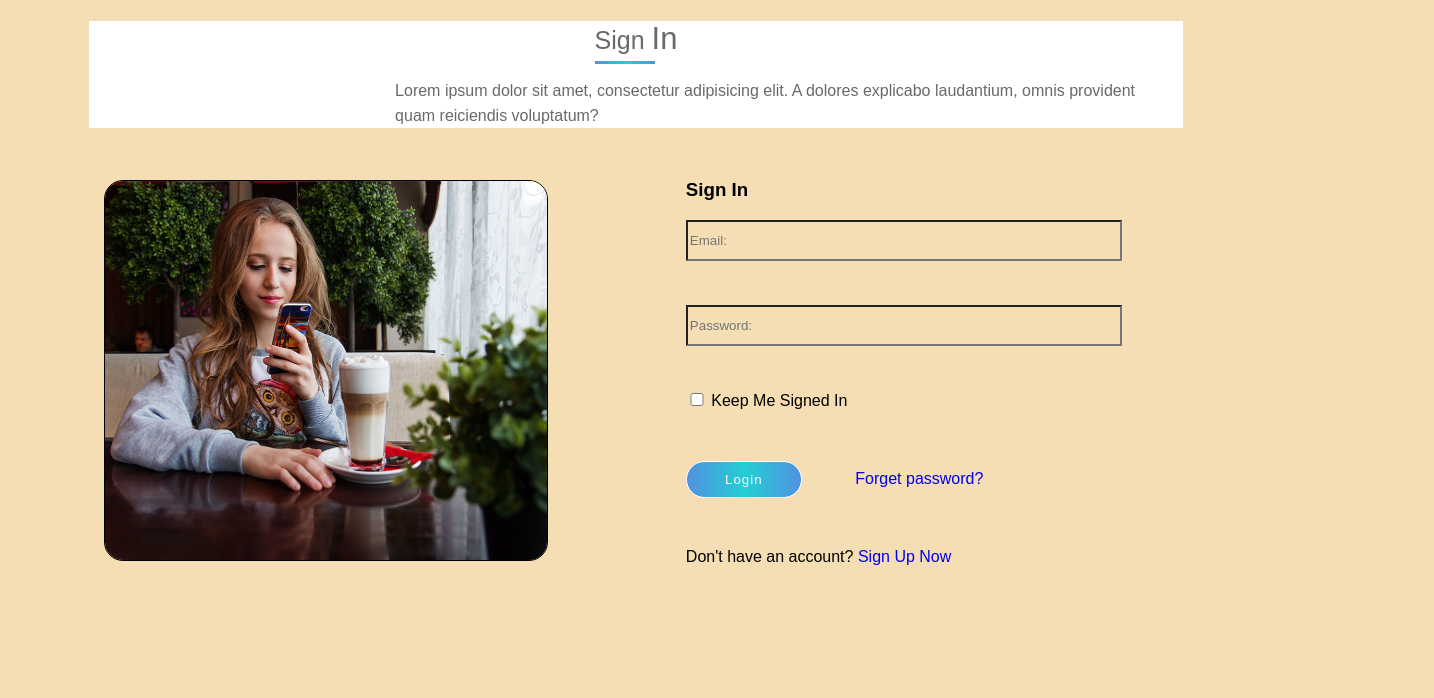
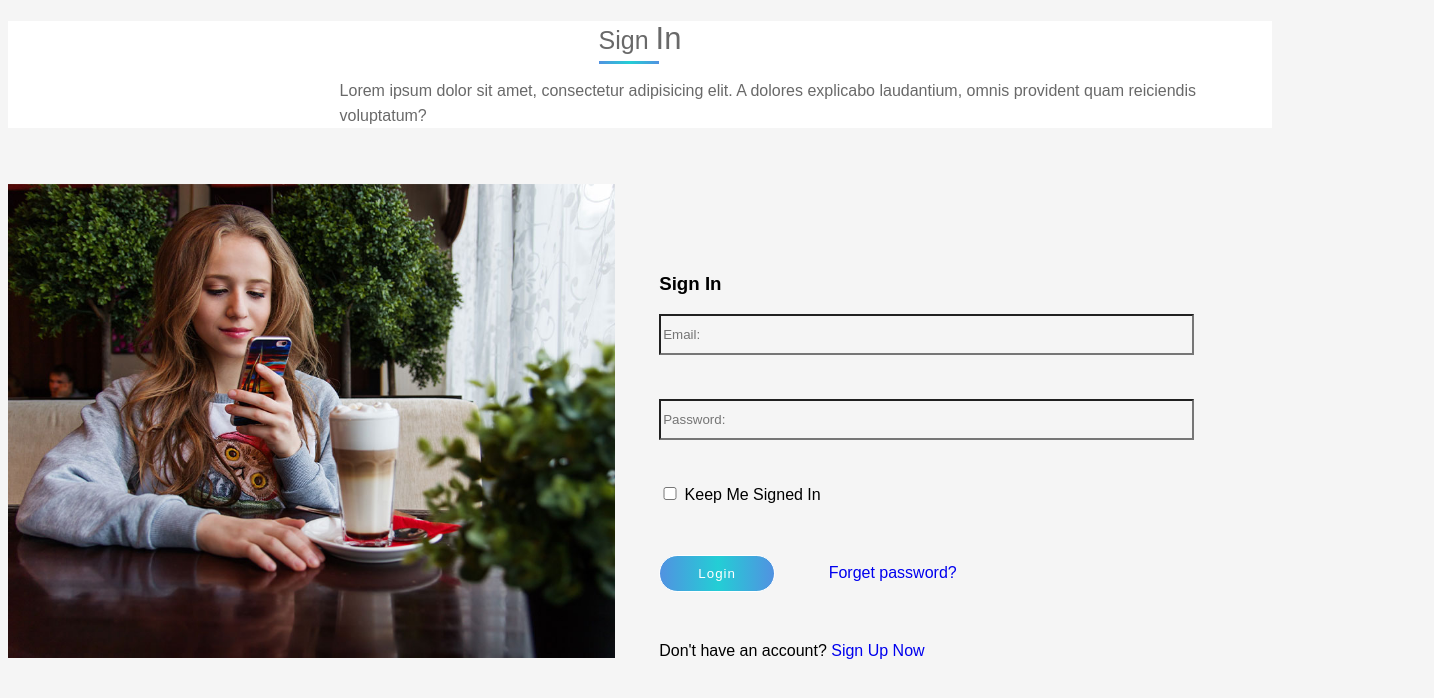
Before and after one commit to Parvin-Gasimli/HTML-giris, a plain HTML site: page Parvin/index.html in a window 1280 px wide. Shown: the top 698 px of the page, 1434 px wide, since content can reach past the window. Drawn offline with Linux system fonts and the light colour scheme.

Commit message:
Add files via upload

```diff
--- a/Parvin/css/style.css
+++ b/Parvin/css/style.css
@@ -1,25 +1,24 @@
 body {
     font-family: 'Montserrat', sans-serif;
     height: 2000px;
-        background-color: wheat;
+    background-color: whitesmoke;
 }
 
 .left {
-        width: 50%;
-        display: inline;
-        padding: 15px;
+    width: 48%;
+    display: inline-block;
     box-sizing: border-box;
 }
 
 .left a img {
-        border-radius: 19px;
+    width: 100%;
+    height: 100%;
 }
 
 .title {
     color: #696969;
     background-color: white;
-        margin-bottom: 52px;
-        margin-right: 170px;
+    margin-bottom: 56px;
 }
 
 .title h1 {
@@ -52,19 +51,9 @@
     line-height: 25px;
 }
 
-    .left img {
-        border: 1px solid black;
-        width: 35%;
-        height: 379px;
-    }
-
 .container {
     width: 100%;
     height: 800px;
-        padding-right: 81px;
-        width: 100%;
-        height: 800px;
-        padding-left: 81px;
 }
 
 .formgroup {
@@ -78,15 +67,11 @@
 }
 
 .right {
-        /* padding: 0px 35px;
-            margin: 0px auto; */
-        width: 49%;
+    width: 48%;
     display: inline-block;
-        padding: 73px;
+    padding: 71px 40px;
     box-sizing: border-box;
     vertical-align: top;
-        margin-top: -92px;
-        padding-left: 118px;
 }
 
 .right h3 {
```
Also changed, not shown: Parvin/index.html (line endings or trailing spaces). Lines whose indentation alone changed are shown as unchanged.
